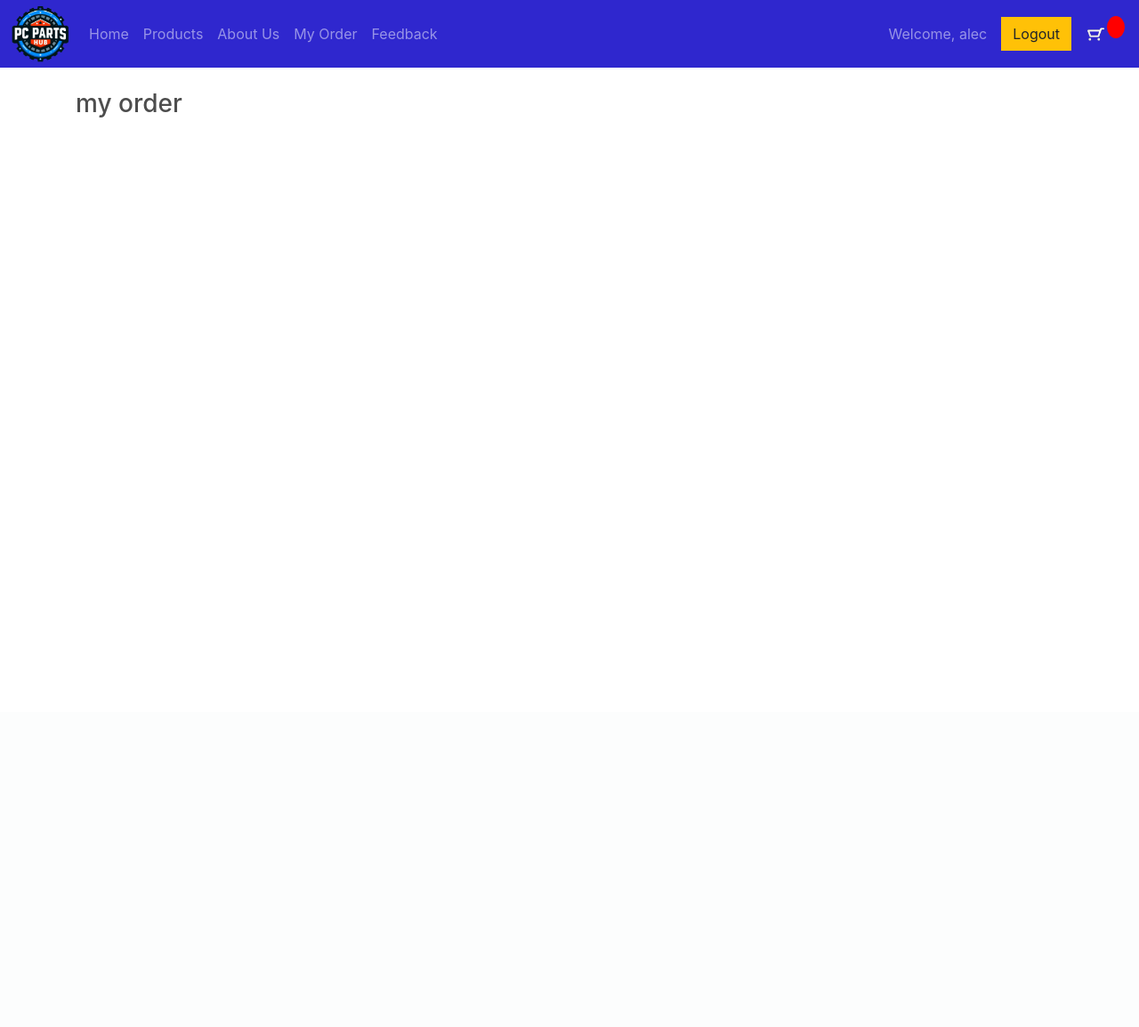
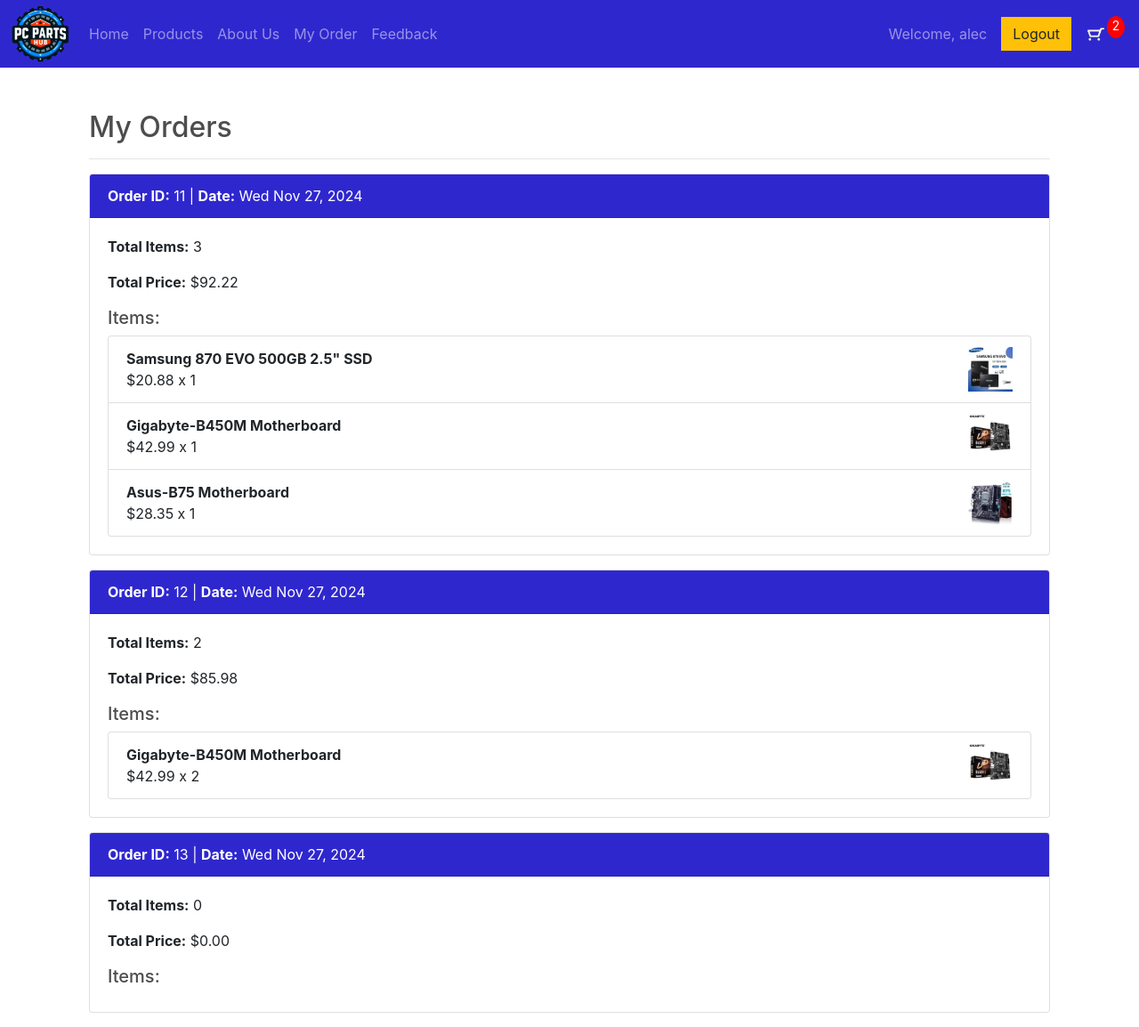
Before and after one commit to kwonfir33/PC-Parts-Hub-Django, a Django app: page /myorder in a window 1280 px wide. Shown: the whole page at 89% size. Before the commit the page ends 132 px from the top, so only its background shows below. Run offline with Django 5.2, Linux system fonts and the light colour scheme; a user stored in the database is signed in; data comes from the database, SQL or seed files in the repository; both versions use the stored data as it was after the commit; some libraries are stand-ins or nearby versions.

Commit message:
few changes

```diff
--- a/myapp/templates/myorder.html
+++ b/myapp/templates/myorder.html
@@ -1,7 +1,40 @@
 {% extends 'base.html' %}
 {% load static %}
 {% block content %}
+<div class="container mt-4">
+    <h2>My Orders</h2>
+    <hr>
 
-<h3> my order</h3>
-
-{% endblock content %}
+    {% if orders %}
+        {% for order in orders %}
+        <div class="card mb-3">
+            <div class="card-header" style="background-color: #2f27ce; color: white;">
+                <strong>Order ID:</strong> {{ order.id }} |
+                <strong>Date:</strong> {{ order.date_oredered|date:"D M d, Y" }}
+            </div>
+            <div class="card-body">
+                <p><strong>Total Items:</strong> {{ order.get_cart_items }}</p>
+                <p><strong>Total Price:</strong> ${{ order.get_cart_total|floatformat:2 }}</p>
+                <h5>Items:</h5>
+                <ul class="list-group">
+                    {% for item in order.orderitem_set.all %}
+                    <li class="list-group-item d-flex justify-content-between align-items-center">
+                        <div>
+                            <strong>{{ item.product.name }}</strong>
+                            <br>
+                            ${{ item.product.price|floatformat:2 }} x {{ item.quantity }}
+                        </div>
+                        <div>
+                            <img src="{{ item.product.imageURL }}" alt="{{ item.product.name }}" style="width: 50px; height: 50px;">
+                        </div>
+                    </li>
+                    {% endfor %}
+                </ul>
+            </div>
+        </div>
+        {% endfor %}
+    {% else %}
+        <p>You have no confirmed orders.</p>
+    {% endif %}
+</div>
+{% endblock %}
--- a/myapp/views.py
+++ b/myapp/views.py
@@ -84,8 +84,20 @@
 
 # My orders view
 def myorder(request):
-    context = {}
+    if request.user.is_authenticated:
+        customer = request.user.customer
+        orders = Order.objects.filter(customer=customer, complete=True)  # Get all confirmed orders
+        cartItems = customer.order_set.filter(complete=False).first().get_cart_items if orders else 0
+    else:
+        orders = []
+        cartItems = 0  # If user is not authenticated, cartItems should be 0
+
+    context = {
+        'orders': orders,
+        'cartItems': cartItems,
+    }
     return render(request, 'myorder.html', context)
+
 
 # Feedback view
 def feedback(request):
```
Also changed, not shown: db.sqlite3.
